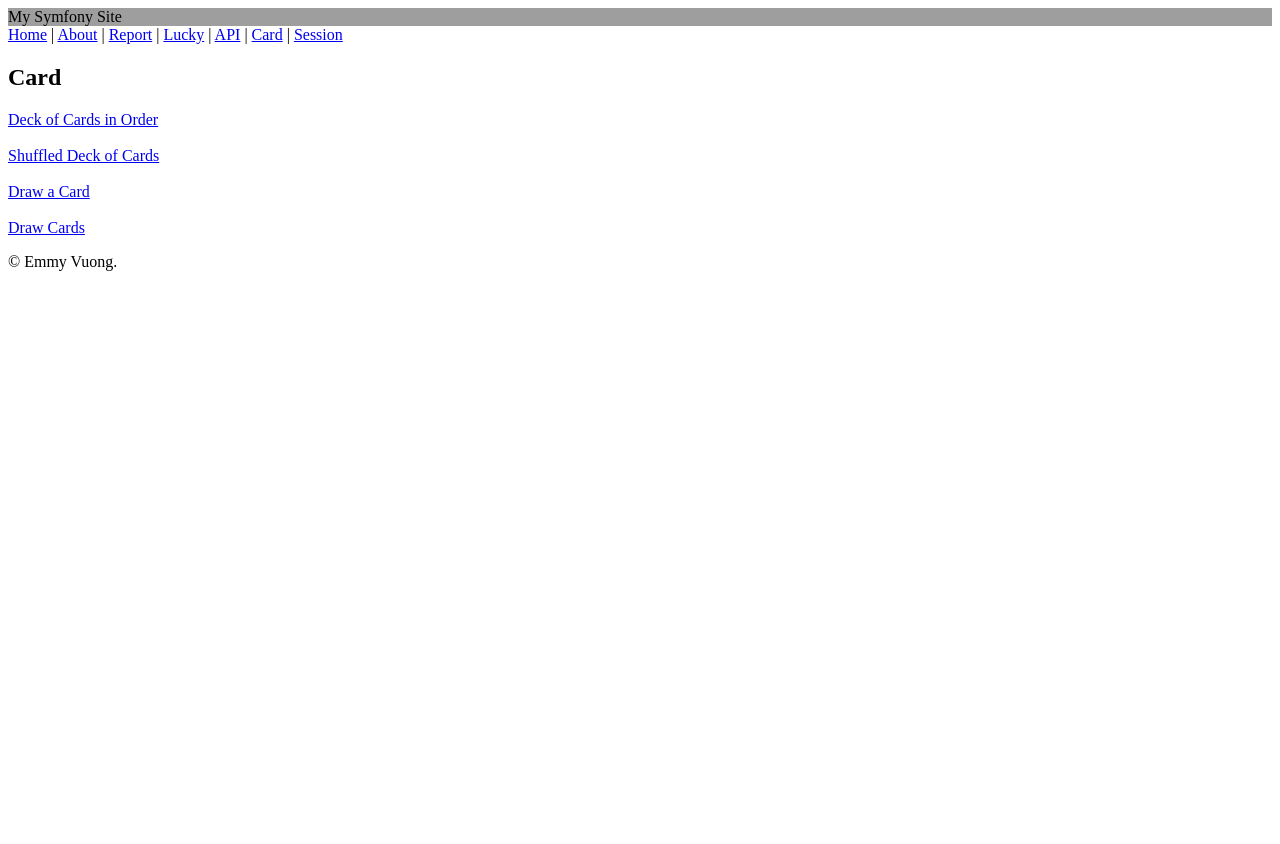
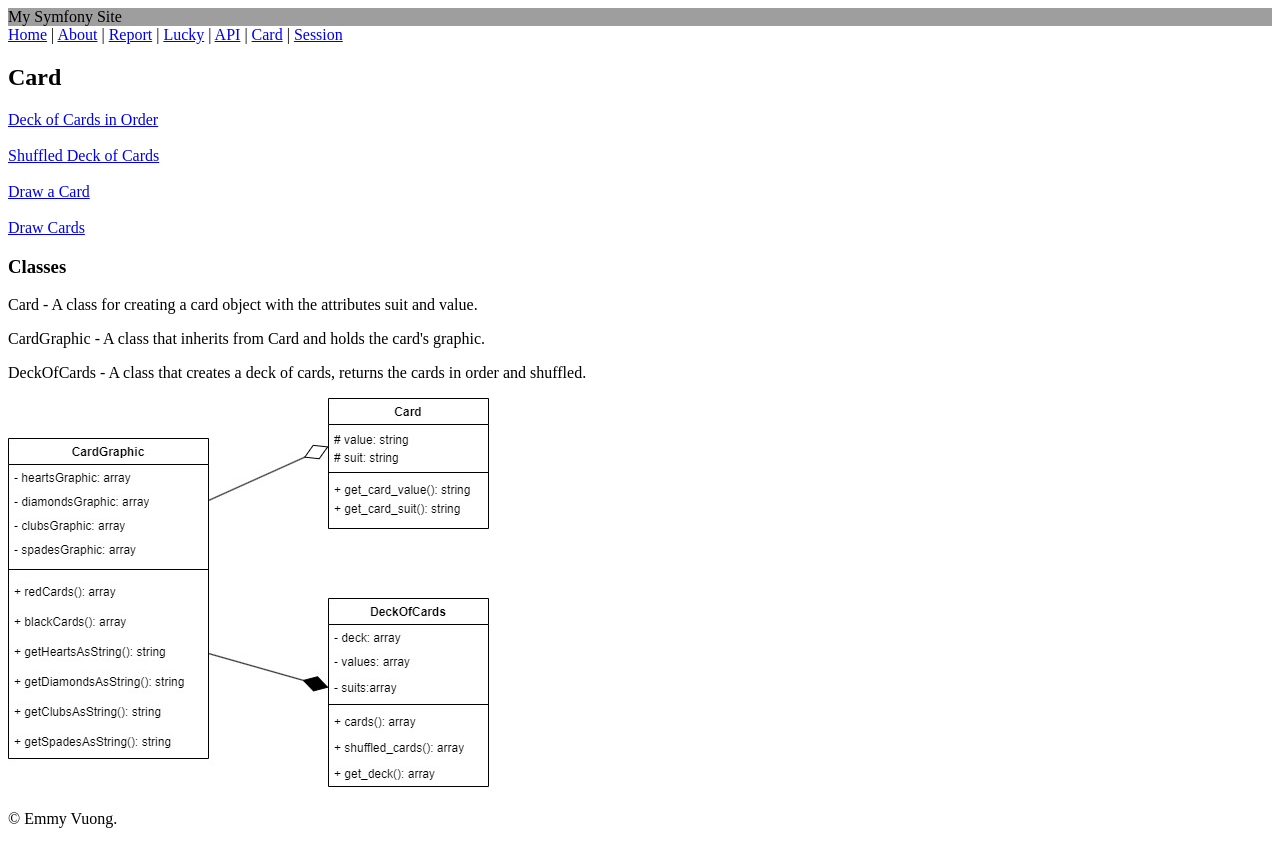
Before and after one commit to EmmyV25/mvc, a Symfony app: template templates/card/card.html.twig in a window 1280 px wide. Before the commit the page ends 271 px from the top, so only its background shows below. Run offline with Twig, Linux system fonts and the light colour scheme; the template is opened without the code that fills it, so the values that code supplies are empty; some libraries are stand-ins or nearby versions; grey boxes are pictures that could not be loaded.

Commit message:
Added class explainations and UML image

```diff
--- a/templates/card/card.html.twig
+++ b/templates/card/card.html.twig
@@ -17,5 +17,12 @@
     <br></br>
     <a href="{{ path('draw_cards', { "num": 0 }) }}">Draw Cards</a>
     </p>
+
+    <h3>Classes</h3>
+    <p>Card - A class for creating a card object with the attributes suit and value.</p>
+    <p>CardGraphic - A class that inherits from Card and holds the card's graphic.</p>
+    <p>DeckOfCards - A class that creates a deck of cards, returns the cards in order and shuffled.</p>
+
+    <img src="{{ asset('img/UML.jpg') }}" alt="">
 </article>
 {% endblock %}
```
Also changed, not shown: public/img/UML.jpg (added).
